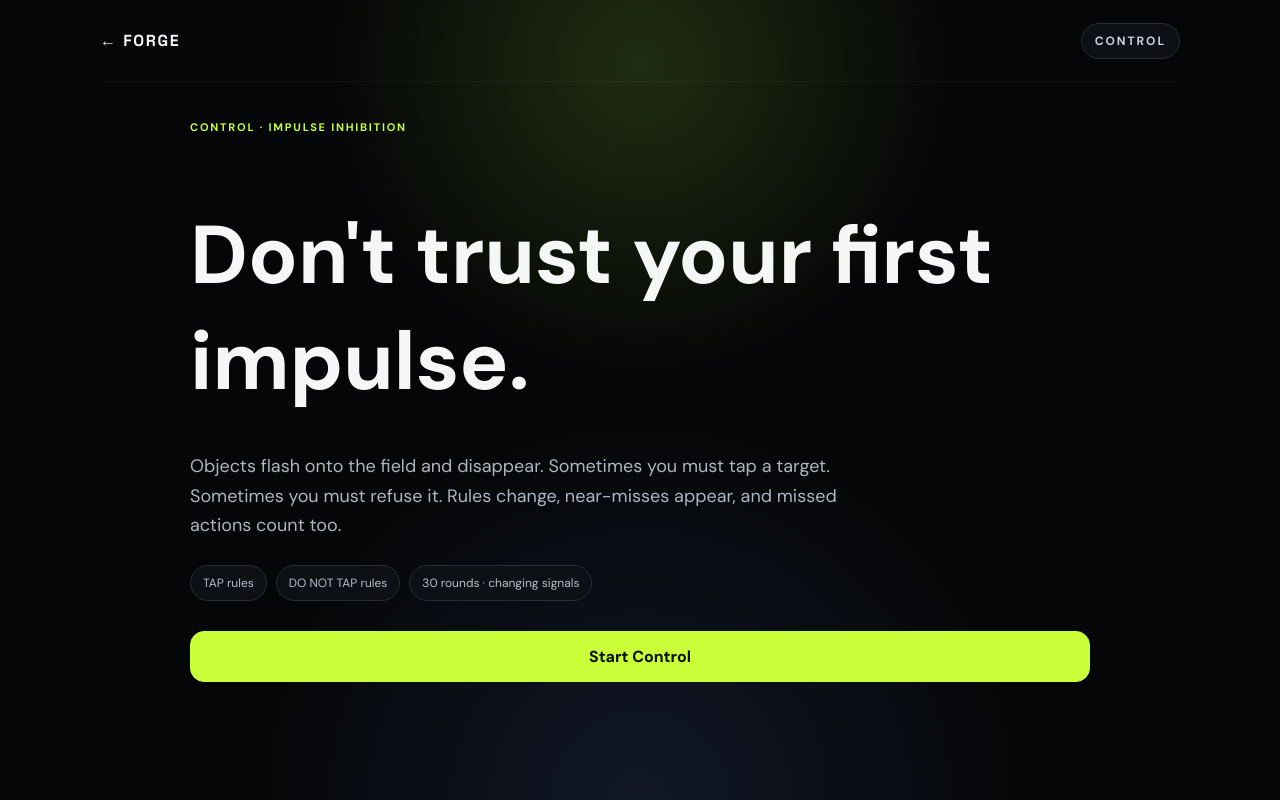
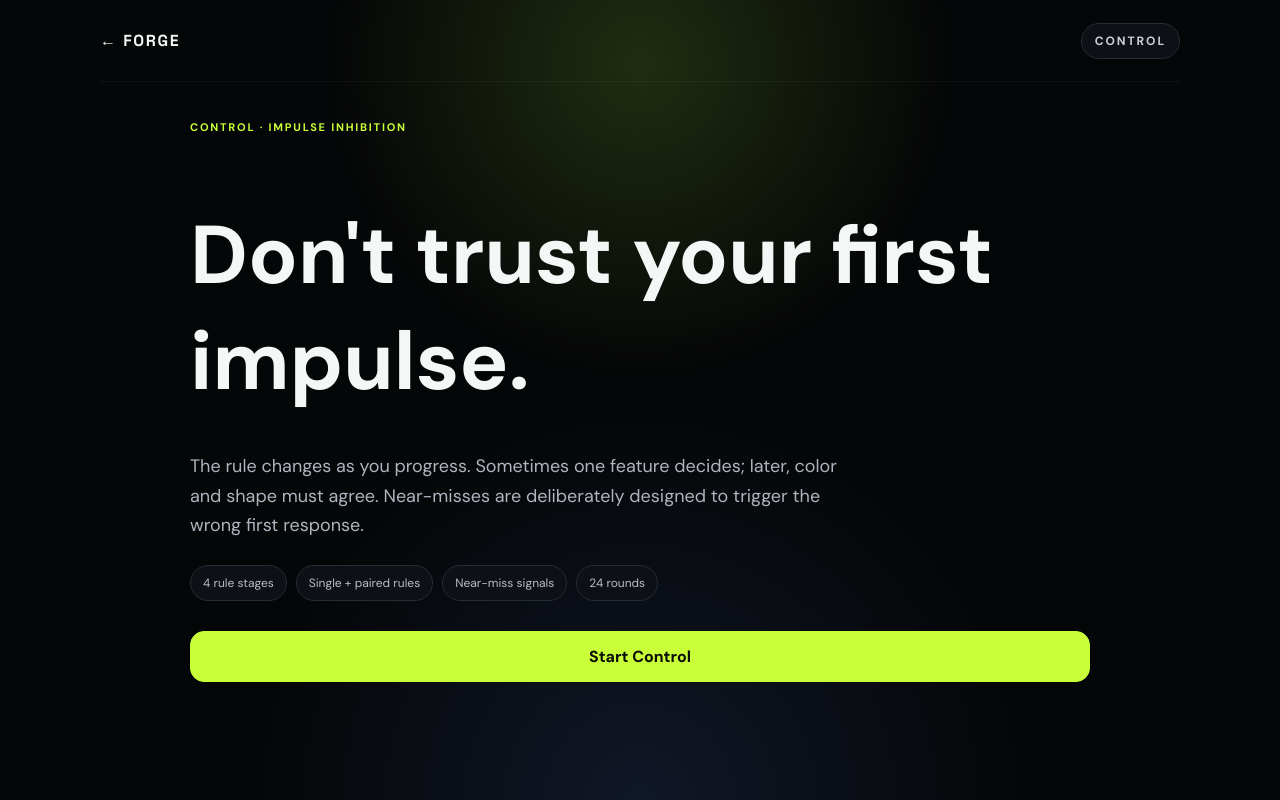
Before and after one commit to Nar-Lod/FORGE, a Next.js app: page /challenges/switch in a window 1280 px wide. Built offline with nearby package versions, Linux system fonts and the light colour scheme.

Commit message:
Deepen Control rule switching and interference

```diff
--- a/app/challenges/switch/page.tsx
+++ b/app/challenges/switch/page.tsx
@@ -5,34 +5,53 @@ import Link from "next/link";
 import { recordEvent, startForgeSession, updateSkillModel } from "../../../lib/forge-analytics";
 import { difficultySnapshot } from "../../../lib/forge-adaptive";
 
-const ROUNDS = 30;
+const ROUNDS = 24;
 const ITEMS = [
   {name:"SUN",icon:"☀"},{name:"MOON",icon:"●"},{name:"STAR",icon:"★"},{name:"DIAMOND",icon:"◆"},
   {name:"TRIANGLE",icon:"▲"},{name:"SQUARE",icon:"■"},{name:"FLOWER",icon:"✿"},{name:"HEX",icon:"⬢"}
 ];
 const COLORS = ["RED","BLUE","GREEN","YELLOW","PURPLE","ORANGE"];
-type Rule = {mode:"tap"|"avoid"; type:"item"|"color"; value:string};
+type Rule = {mode:"tap"|"avoid"; type:"item"|"color"|"pair"; value:string; secondary?:string};
 type Stimulus = {id:number; item:string; icon:string; color:string};
 function randomOf<T>(a:T[]){return a[Math.floor(Math.random()*a.length)];}
 function makeRound(round:number){
-  const mode:Rule["mode"] = round>0 && round%3===0 ? "avoid" : Math.random()<.55 ? "tap" : "avoid";
-  const type:Rule["type"] = Math.random()<.5 ? "item" : "color";
+  const stage=Math.floor(round/6);
+  const pair=stage>=2;
+  const mode:Rule["mode"] = stage===1||stage===3 ? "avoid" : "tap";
+  const type:Rule["type"] = pair ? "pair" : (Math.random()<.5 ? "item" : "color");
   const item=randomOf(ITEMS), color=randomOf(COLORS);
-  const rule:Rule={mode,type,value:type==="item"?item.name:color};
-  const stream:Stimulus[]=Array.from({length:10},(_,id)=>{const candidate=randomOf(ITEMS);return {id,item:candidate.name,icon:candidate.icon,color:randomOf(COLORS)}});
-  for(let i=0;i<stream.length;i++){
-    const hit=i===4||i===8||i===(round%10);
-    if(hit){stream[i]=type==="color"?{id,item:randomOf(ITEMS).name,icon:randomOf(ITEMS).icon,color:rule.value}:{id,item:rule.value,icon:ITEMS.find(x=>x.name===rule.value)?.icon||item.icon,color:randomOf(COLORS)};}
-  }
+  const rule:Rule={mode,type,value:type==="item"?item.name:color,secondary:pair?item.name:undefined};
+  const stream:Stimulus[]=Array.from({length:12},(_,id)=>{const candidate=randomOf(ITEMS);return {id,item:candidate.name,icon:candidate.icon,color:randomOf(COLORS)}});
+  const positions=[3,7,10];
+  positions.forEach((i)=>{
+    const hit=(i+round)%3!==0;
+    if(type==="pair"){
+      stream[i]=hit
+        ? {id:i,item:rule.secondary!,icon:ITEMS.find(x=>x.name===rule.secondary)?.icon||item.icon,color:rule.value}
+        : {id:i,item:rule.secondary!,icon:ITEMS.find(x=>x.name===rule.secondary)?.icon||item.icon,color:randomOf(COLORS.filter(x=>x!==rule.value))};
+    } else if(type==="color"){
+      stream[i]={id:i,item:randomOf(ITEMS).name,icon:randomOf(ITEMS).icon,color:hit?rule.value:randomOf(COLORS.filter(x=>x!==rule.value))};
+    } else {
+      stream[i]={id:i,item:hit?rule.value:randomOf(ITEMS.filter(x=>x.name!==rule.value)).name,icon:hit?(ITEMS.find(x=>x.name===rule.value)?.icon||item.icon):randomOf(ITEMS).icon,color:randomOf(COLORS)};
+    }
+  });
   return {rule,stream};
 }
-function matches(s:Stimulus,r:Rule){return r.type==="item"?s.item===r.value:s.color===r.value;}
+function matches(s:Stimulus,r:Rule){
+  if(r.type==="pair") return s.item===r.secondary && s.color===r.value;
+  return r.type==="item"?s.item===r.value:s.color===r.value;
+}
 
 export default function SwitchChallenge(){
  const[started,setStarted]=useState(false),[finished,setFinished]=useState(false),[round,setRound]=useState(0),[rule,setRule]=useState<Rule|null>(null),[stream,setStream]=useState<Stimulus[]>([]),[index,setIndex]=useState(0),[armed,setArmed]=useState(false),[correct,setCorrect]=useState(0),[mistakes,setMistakes]=useState(0),[misses,setMisses]=useState(0),[streak,setStreak]=useState(0),[bestStreak,setBestStreak]=useState(0),[last,setLast]=useState<"hit"|"miss"|null>(null),[sessionId,setSessionId]=useState("");
  const current=stream[index];
  const startRound=(n:number)=>{const r=makeRound(n);setRule(r.rule);setStream(r.stream);setIndex(0);setArmed(false);setLast(null);window.setTimeout(()=>setArmed(true),650);};
- const begin=()=>{setStarted(true);setFinished(false);setRound(0);setCorrect(0);setMistakes(0);setMisses(0);setStreak(0);setBestStreak(0);startRound(0);};
+ const begin=()=>{
+ setStarted(true);setFinished(false);setRound(0);setCorrect(0);setMistakes(0);setMisses(0);setStreak(0);setBestStreak(0);
+ const nextSession=startForgeSession("control","control",{rounds:ROUNDS,design:"rule-switch-interference-v1"});
+ setSessionId(nextSession);
+ startRound(0);
+};
  useEffect(()=>{if(!started||finished||!armed||!current||!rule)return;const t=window.setTimeout(()=>{if(matches(current,rule)){setMisses(v=>v+1);setStreak(0);setLast("miss");}advance();},900);return()=>window.clearTimeout(t)},[index,armed,started,finished,current,rule]);
  const advance=()=>{setArmed(false);if(index>=stream.length-1){if(round>=ROUNDS-1){setFinished(true);return;}const n=round+1;setRound(n);startRound(n);}else{const next=index+1;setIndex(next);window.setTimeout(()=>setArmed(true),220+Math.random()*500);}};
  const choose=()=>{if(!armed||finished||!current||!rule)return;const shouldTap=matches(current,rule);const success=rule.mode==="tap"?shouldTap:!shouldTap;
@@ -53,7 +72,9 @@ export default function SwitchChallenge(){
        difficulty:difficultySnapshot(1)
      });
    }if(success){setCorrect(v=>v+1);setStreak(v=>{const n=v+1;setBestStreak(b=>Math.max(b,n));return n});setLast("hit");}else{setMistakes(v=>v+1);setStreak(0);setLast("miss");}advance();};
- const ruleText=rule?(rule.mode==="tap"?(rule.type==="item"?`TAP ONLY: ${rule.value}`:`TAP ONLY: ${rule.value} ITEMS`):(rule.type==="item"?`DO NOT TAP: ${rule.value}`:`DO NOT TAP: ${rule.value} ITEMS`)):"LOADING RULE";
+ const ruleText=rule?(rule.mode==="tap"
+ ?(rule.type==="pair"?`TAP ONLY: ${rule.value} + ${rule.secondary}`:(rule.type==="item"?`TAP ONLY: ${rule.value}`:`TAP ONLY: ${rule.value} ITEMS`))
+ :(rule.type==="pair"?`DO NOT TAP: ${rule.value} + ${rule.secondary}`:(rule.type==="item"?`DO NOT TAP: ${rule.value}`:`DO NOT TAP: ${rule.value} ITEMS`))):"LOADING RULE";
  const score=useMemo(()=>finished?Math.max(0,Math.min(100,Math.round((correct/ROUNDS)*65+(bestStreak/ROUNDS)*35-(mistakes+misses)*1.5))):0,[finished,correct,bestStreak,mistakes,misses]);
  useEffect(()=>{
    if(!finished||!sessionId)return;
@@ -69,7 +90,7 @@ export default function SwitchChallenge(){
    });
  },[finished,sessionId,score,correct,mistakes,misses,bestStreak]);
  return <main className="game-shell"><div className="game-topbar"><Link href="/" className="game-back">← FORGE</Link><div className="game-progress">{started&&!finished?`ROUND ${round+1}/${ROUNDS}`:"CONTROL"}</div></div>
- {!started&&<section className="game-intro"><div className="eyebrow">CONTROL · IMPULSE INHIBITION</div><h1>Don't trust your first impulse.</h1><p>Objects flash onto the field and disappear. Sometimes you must tap a target. Sometimes you must refuse it. Rules change, near-misses appear, and missed actions count too.</p><div className="rule-pills"><span>TAP rules</span><span>DO NOT TAP rules</span><span>30 rounds · changing signals</span></div><button className="btn btn-primary" onClick={begin}>Start Control</button></section>}
+ {!started&&<section className="game-intro"><div className="eyebrow">CONTROL · IMPULSE INHIBITION</div><h1>Don't trust your first impulse.</h1><p>The rule changes as you progress. Sometimes one feature decides; later, color and shape must agree. Near-misses are deliberately designed to trigger the wrong first response.</p><div className="rule-pills"><span>4 rule stages</span><span>Single + paired rules</span><span>Near-miss signals</span><span>24 rounds</span></div><button className="btn btn-primary" onClick={begin}>Start Control</button></section>}
  {started&&!finished&&rule&&current&&<section className="game-stage control-stage"><div className={`target-card control-rule ${armed?"armed":"waiting"}`}><span>{armed?"LIVE SIGNAL":"GET READY"}</span><strong>{ruleText}</strong></div><div className={`control-field ${armed?"active":""}`} onClick={choose}>{armed?<div className={`control-stimulus ${current.color.toLowerCase()}`}><span>{current.icon}</span><small>{current.item}</small></div>:<div className="signal-wait">WAIT</div>}</div><div className="live-stats"><span>ROUND <b>{round+1}</b></span><span>CLEAN <b>{correct}</b></span><span>ERRORS <b>{mistakes+misses}</b></span><span>STREAK <b>{streak}</b></span></div><p className="game-hint">{last==="hit"?"Good control. Read the next rule before the next signal.":last==="miss"?"The impulse won this round. Reset, read the rule, and try the next signal.":rule.mode==="avoid"?"The hardest part may be doing nothing. Do not tap the instructed target.":"Tap only when the instructed target appears."}</p></section>}
  {finished&&<section className="result-card"><div className="eyebrow">CONTROL COMPLETE</div><div className="result-score">{score}</div><div className="result-label">CONTROL SCORE</div><div className="result-stats"><div><strong>{correct}</strong><span>clean decisions</span></div><div><strong>{mistakes}</strong><span>wrong taps</span></div><div><strong>{misses}</strong><span>missed targets</span></div><div><strong>{bestStreak}</strong><span>best streak</span></div></div><p>Control is not simply reacting quickly. It is noticing the rule, resisting the automatic response, and acting—or deliberately not acting—when the signal demands it.</p><div className="cta-row"><button className="btn btn-primary" onClick={begin}>Try again</button><Link href="/" className="btn btn-secondary">I'm done</Link></div></section>}
  </main>;
```
